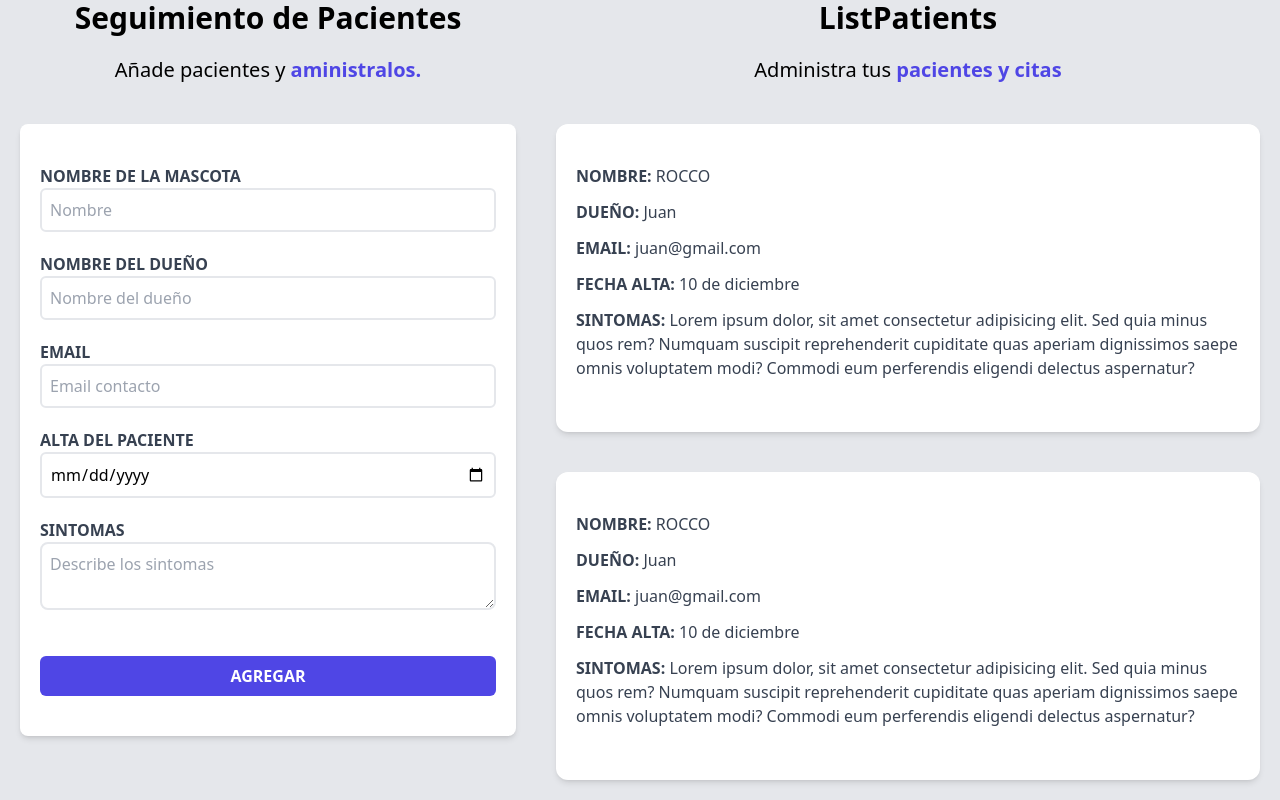
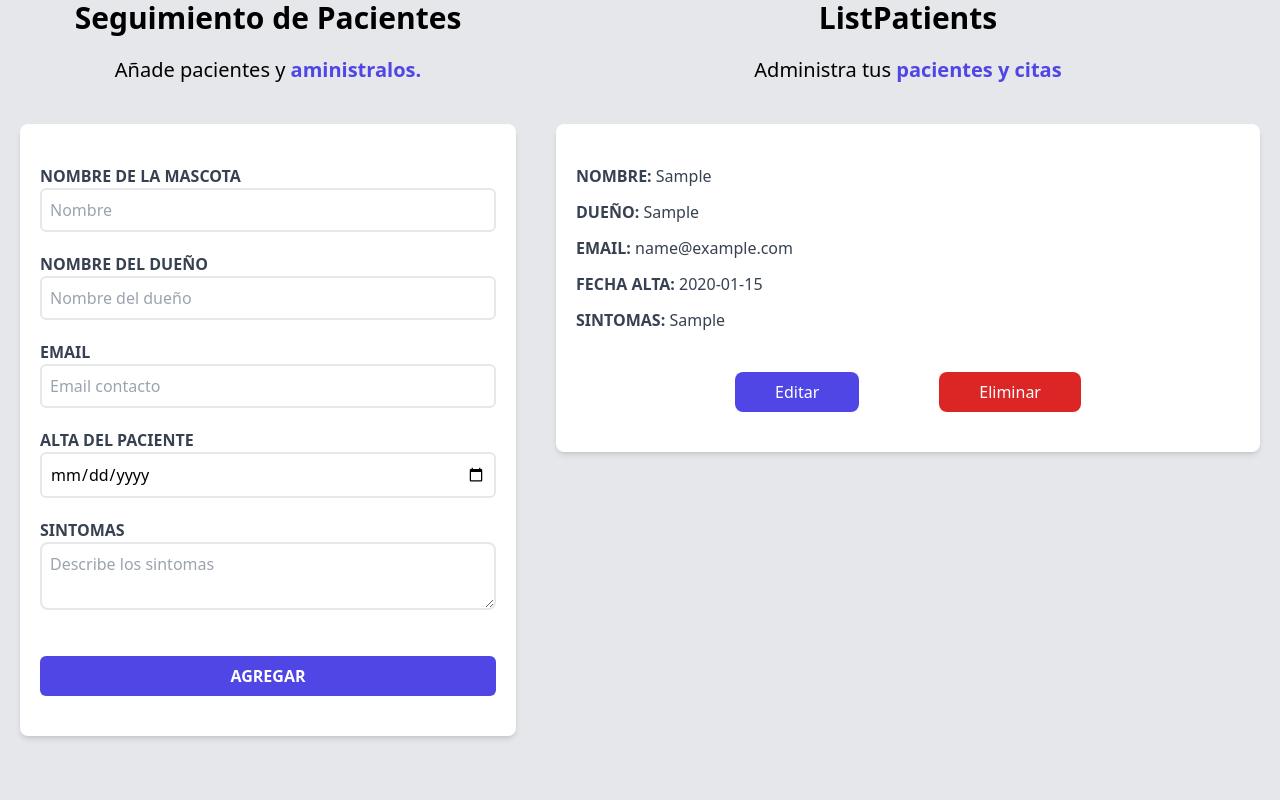
Before and after one commit to Itsjuanit/my-calendar-app, a React (Vite) app: page / in a window 1280 px wide. Both pictures are taken after typing "Sample", "Sample", "name@example.com", "2020-01-15", "Sample" into the empty fields and a click on the input "Agregar". Shown: the part 176-976 px from the top of the page. Built offline with nearby package versions, Linux system fonts and the light colour scheme.

Commit message:
Se agrego logica para editar documento y que traiga lo que habia, tambien hash para id unico

```diff
--- a/src/App.jsx
+++ b/src/App.jsx
@@ -5,12 +5,13 @@ import { ListPatients } from "./components/ListPatients";
 
 function App() {
   const [patients, setPatients] = useState([]);
+  const [patient, setPatient] = useState([]);
   return (
     <div className="container mx-auto mt-8">
       <Header numbers={1} />
       <div className="mt-12 md:flex ">
-        <Form patients={patients} setPatients={setPatients} />
-        <ListPatients />
+        <Form patients={patients} setPatients={setPatients} patient={patient} />
+        <ListPatients patients={patients} setPatient={setPatient} />
       </div>
     </div>
   );
--- /dev/null
+++ b/src/components/Error.jsx
@@ -0,0 +1,9 @@
+import React from "react";
+
+export const Error = ({ children }) => {
+  return (
+    <div className="bg-red-800 text-center text-white p-3 uppercase font-bold mb-3 rounded-md">
+      <p>{children}</p>
+    </div>
+  );
+};
--- a/src/components/Form.jsx
+++ b/src/components/Form.jsx
@@ -1,12 +1,32 @@
 import React from "react";
 import { useState, useEffect } from "react";
-export const Form = ({ patients, setPatients }) => {
+import { Error } from "./Error";
+
+export const Form = ({ patients, setPatients, patient }) => {
   const [name, setName] = useState("");
   const [owner, setOwner] = useState("");
   const [email, setEmail] = useState("");
   const [discharged, setDischarged] = useState("");
   const [symptoms, setSymptoms] = useState("");
   const [error, setError] = useState(false);
+
+  useEffect(() => {
+    if (Object.keys(patient).length > 0) {
+      setName(patient.name);
+      setOwner(patient.owner);
+      setEmail(patient.email);
+      setDischarged(patient.discharged);
+      setSymptoms(patient.symptoms);
+    }
+  }, [patient]);
+
+  console.log(patient);
+
+  const generateId = () => {
+    const ramdom = Math.random().toString(36).substr(2);
+    const fecha = Date.now().toString(36);
+    return ramdom + fecha;
+  };
 
   const handleSubmit = (e) => {
     e.preventDefault();
@@ -23,6 +43,7 @@ export const Form = ({ patients, setPatients }) => {
       email,
       discharged,
       symptoms,
+      id: generateId(),
     };
     setPatients([...patients, objPatient]);
     setName("");
@@ -44,11 +65,7 @@ export const Form = ({ patients, setPatients }) => {
         onSubmit={handleSubmit}
         className="bg-white shadow-md rounded-lg py-10 px-5 mb-10"
       >
-        {error && (
-          <div className="bg-red-800 text-center text-white p-3 uppercase font-bold mb-3 rounded-md">
-            <p>Todos los campos son obligatorios</p>
-          </div>
-        )}
+        {error && <Error>Todos los campos son obligatorios</Error>}
         <div className="mb-5">
           <label
             htmlFor="pet"
--- a/src/components/ListPatients.jsx
+++ b/src/components/ListPatients.jsx
@@ -1,20 +1,37 @@
 import React from "react";
 import { Patients } from "./Patients";
 
-export const ListPatients = () => {
+export const ListPatients = ({ patients, setPatient }) => {
+  console.log(patients);
+
   return (
     <div className="md:w-1/2 lg:w-3/5 md:h-screen overflow-y-scroll">
-      <h2 className="font-black text-3xl text-center">ListPatients</h2>
-      <p className="text-xl mt-5 mb-10 text-center">
-        Administra tus{" "}
-        <span className="text-indigo-600 font-bold">pacientes y citas</span>
-      </p>
-      <Patients />
-      <Patients />
-      <Patients />
-      <Patients />
-      <Patients />
-      <Patients />
+      {patients && patients.length ? (
+        <>
+          <h2 className="font-black text-3xl text-center">ListPatients</h2>
+          <p className="text-xl mt-5 mb-10 text-center">
+            Administra tus{" "}
+            <span className="text-indigo-600 font-bold">pacientes y citas</span>
+          </p>
+          {patients.map((patient) => {
+            return (
+              <Patients
+                key={patient.id}
+                patient={patient}
+                setPatient={setPatient}
+              />
+            );
+          })}
+        </>
+      ) : (
+        <>
+          <h2 className="font-black text-3xl text-center">No hay pacientes</h2>
+          <p className="text-xl mt-5 mb-10 text-center">
+            Comienza agregando tus{" "}
+            <span className="text-indigo-600 font-bold">pacientes y citas</span>
+          </p>
+        </>
+      )}
     </div>
   );
 };
--- a/src/components/Patients.jsx
+++ b/src/components/Patients.jsx
@@ -1,33 +1,43 @@
 import React from "react";
 
-export const Patients = () => {
+export const Patients = ({ patient, setPatient }) => {
   return (
-    <div className="mx-5 my-10 bg-white shadow-md px-5 py-10 rounded-xl">
+    <div className="mx-5 my-10 bg-white shadow-md px-5 py-10 rounded-lg">
       <p className="font-bold mb-3 text-gray-700 uppercase">
         Nombre: {""}
-        <span className="font-normal normal-case">ROCCO</span>
+        <span className="font-normal normal-case">{patient.name}</span>
       </p>
       <p className="font-bold mb-3 text-gray-700 uppercase">
         Dueño: {""}
-        <span className="font-normal normal-case">Juan</span>
+        <span className="font-normal normal-case">{patient.owner}</span>
       </p>
       <p className="font-bold mb-3 text-gray-700 uppercase">
         Email: {""}
-        <span className="font-normal normal-case">juan@gmail.com</span>
+        <span className="font-normal normal-case">{patient.email}</span>
       </p>
       <p className="font-bold mb-3 text-gray-700 uppercase">
         Fecha alta: {""}
-        <span className="font-normal normal-case">10 de diciembre</span>
+        <span className="font-normal normal-case">{patient.discharged}</span>
       </p>
       <p className="font-bold mb-3 text-gray-700 uppercase">
         Sintomas: {""}
-        <span className="font-normal normal-case">
-          Lorem ipsum dolor, sit amet consectetur adipisicing elit. Sed quia
-          minus quos rem? Numquam suscipit reprehenderit cupiditate quas aperiam
-          dignissimos saepe omnis voluptatem modi? Commodi eum perferendis
-          eligendi delectus aspernatur?
-        </span>
+        <span className="font-normal normal-case">{patient.symptoms}</span>
       </p>
+      <div className=" flex justify-center mt-10 ">
+        <button
+          type="button"
+          className="py-2 px-10 bg-indigo-600 rounded-lg text-white mr-10"
+          onClick={() => setPatient(patient)}
+        >
+          Editar
+        </button>
+        <button
+          type="button"
+          className="py-2 px-10 bg-red-600 rounded-lg text-white ml-10"
+        >
+          Eliminar
+        </button>
+      </div>
     </div>
   );
 };
```
